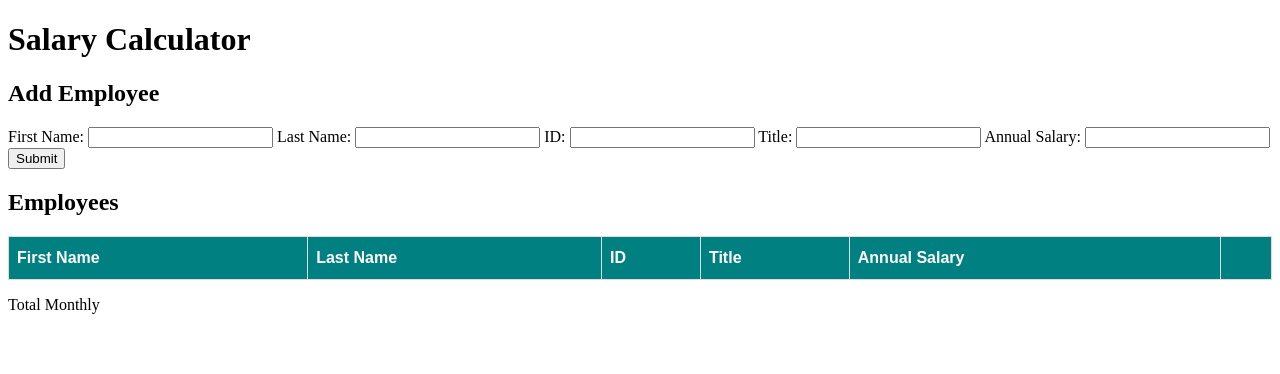
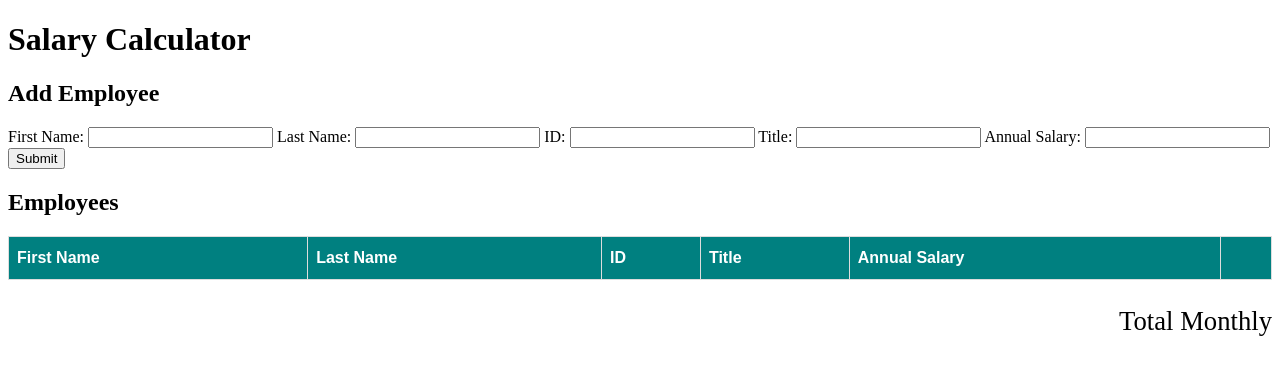
Before and after one commit to luann-y/weekend-salary-calculator, a website: page index.html in a window 1280 px wide. Drawn offline with Linux system fonts and the light colour scheme.

Commit message:
Algined footer to the right

```diff
--- a/style.css
+++ b/style.css
@@ -29,3 +29,8 @@
 .over-budget {
     color: red;
 }
+
+footer {
+    text-align: right;
+    font-size: 20pt;
+}
```
